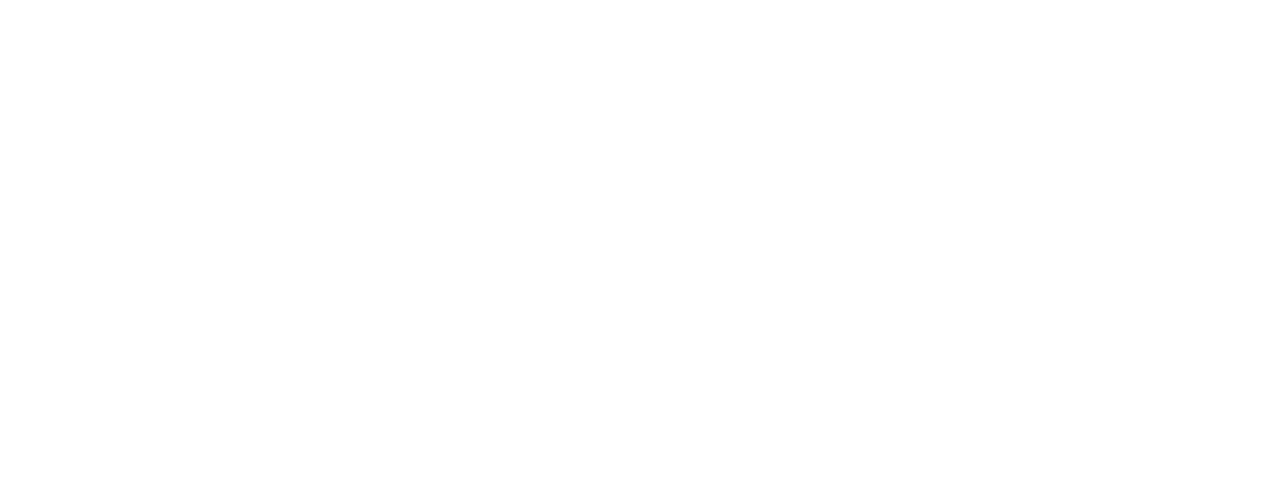
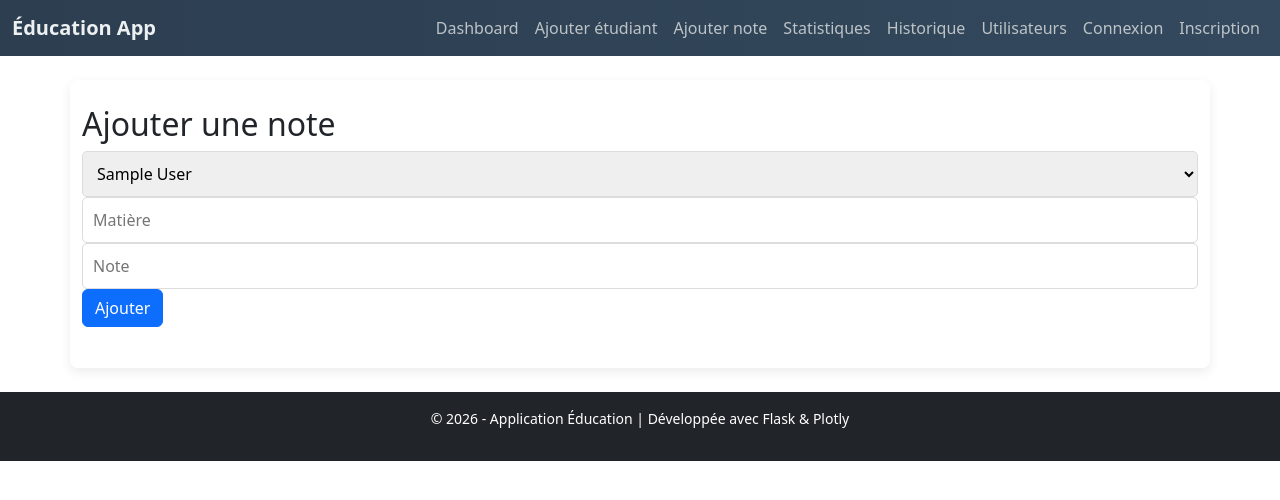
Before and after one commit to love-del2375/-ducation-, a Flask app: page /add_note in a window 1280 px wide. Before the commit the part shown is empty. Shown: the top 500 px of the page. Run offline with Flask 3, Linux system fonts and the light colour scheme; the visitor is signed in with stand-in values (Sample User, id 1); tables that the repository leaves empty hold one stand-in row (values such as "Sample post").

Commit message:
Update base.html with Bootstrap navbar and footer

```diff
--- a/templates/base.html
+++ b/templates/base.html
@@ -0,0 +1,49 @@
+<meta name='viewport' content='width=device-width, initial-scale=1'/><!DOCTYPE html>
+<html lang="fr">
+<head>
+    <meta charset="UTF-8">
+    <title>{% block title %}Éducation App{% endblock %}</title>
+    <link rel="stylesheet" href="{{ url_for('static', filename='style.css') }}">
+    <!-- Bootstrap CSS -->
+    <link rel="stylesheet" href="https://cdn.jsdelivr.net/npm/bootstrap@5.3.0/dist/css/bootstrap.min.css">
+</head>
+<body>
+    <!-- Navbar -->
+    <nav class="navbar navbar-expand-lg navbar-dark bg-dark">
+        <div class="container-fluid">
+            <a class="navbar-brand" href="/">Éducation App</a>
+            <button class="navbar-toggler" type="button" data-bs-toggle="collapse"
+                    data-bs-target="#navbarNav" aria-controls="navbarNav"
+                    aria-expanded="false" aria-label="Toggle navigation">
+                <span class="navbar-toggler-icon"></span>
+            </button>
+
+            <div class="collapse navbar-collapse" id="navbarNav">
+                <ul class="navbar-nav ms-auto">
+                    <li class="nav-item"><a class="nav-link" href="/">Dashboard</a></li>
+                    <li class="nav-item"><a class="nav-link" href="/add_student">Ajouter étudiant</a></li>
+                    <li class="nav-item"><a class="nav-link" href="/add_note">Ajouter note</a></li>
+                    <li class="nav-item"><a class="nav-link" href="/stats">Statistiques</a></li>
+                    <li class="nav-item"><a class="nav-link" href="/historique">Historique</a></li>
+                    <li class="nav-item"><a class="nav-link" href="/manage_users">Utilisateurs</a></li>
+                    <li class="nav-item"><a class="nav-link" href="/login">Connexion</a></li>
+                    <li class="nav-item"><a class="nav-link" href="/register">Inscription</a></li>
+                </ul>
+            </div>
+        </div>
+    </nav>
+
+    <!-- Contenu principal -->
+    <div class="container mt-4">
+        {% block content %}{% endblock %}
+    </div>
+
+    <!-- Footer -->
+    <footer class="bg-dark text-white text-center py-3 mt-4">
+        <p>&copy; 2026 - Application Éducation | Développée avec Flask & Plotly</p>
+    </footer>
+
+    <!-- Bootstrap JS (important pour menus) -->
+    <script src="https://cdn.jsdelivr.net/npm/bootstrap@5.3.0/dist/js/bootstrap.bundle.min.js"></script>
+</body>
+</html>
```
